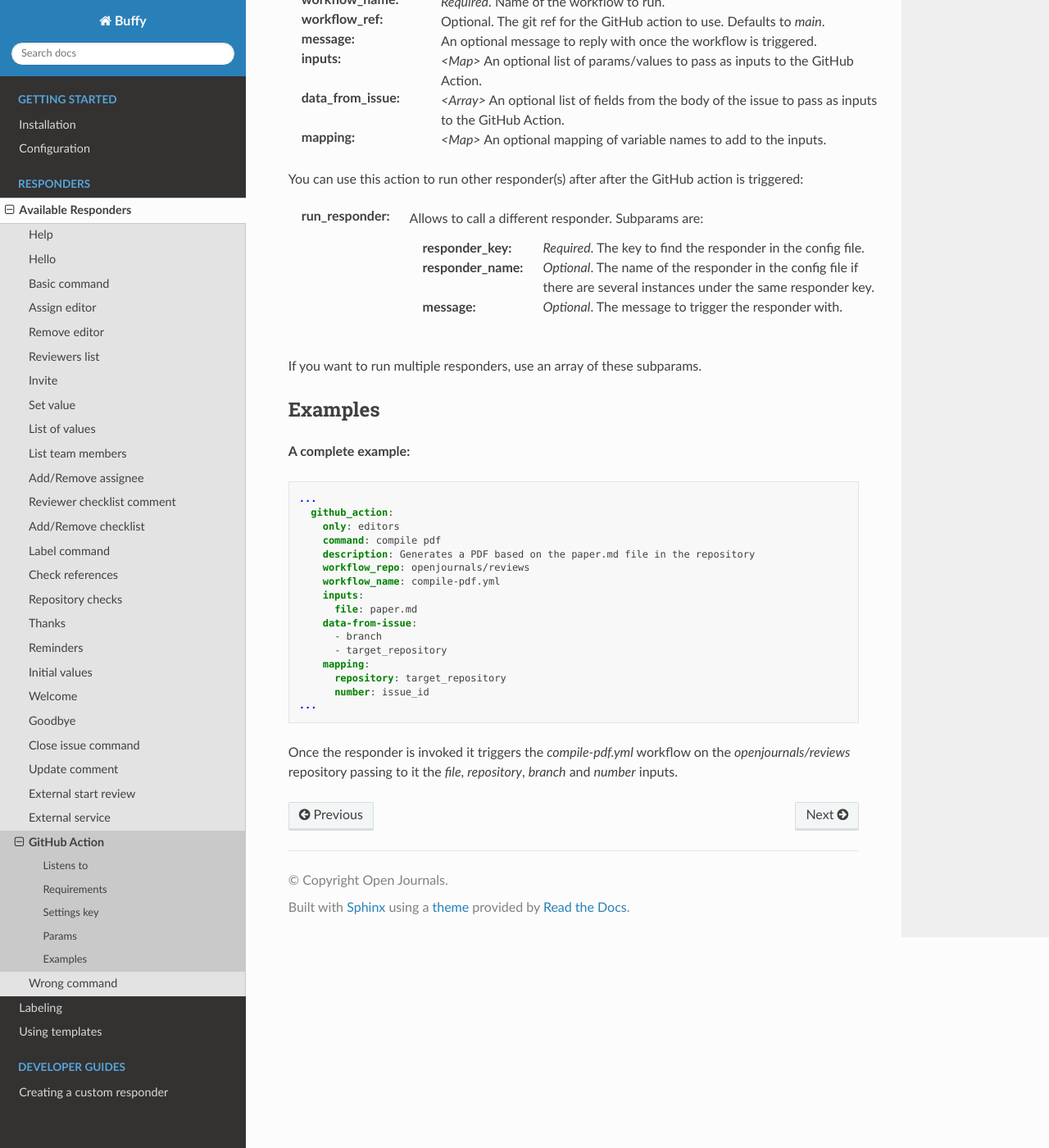
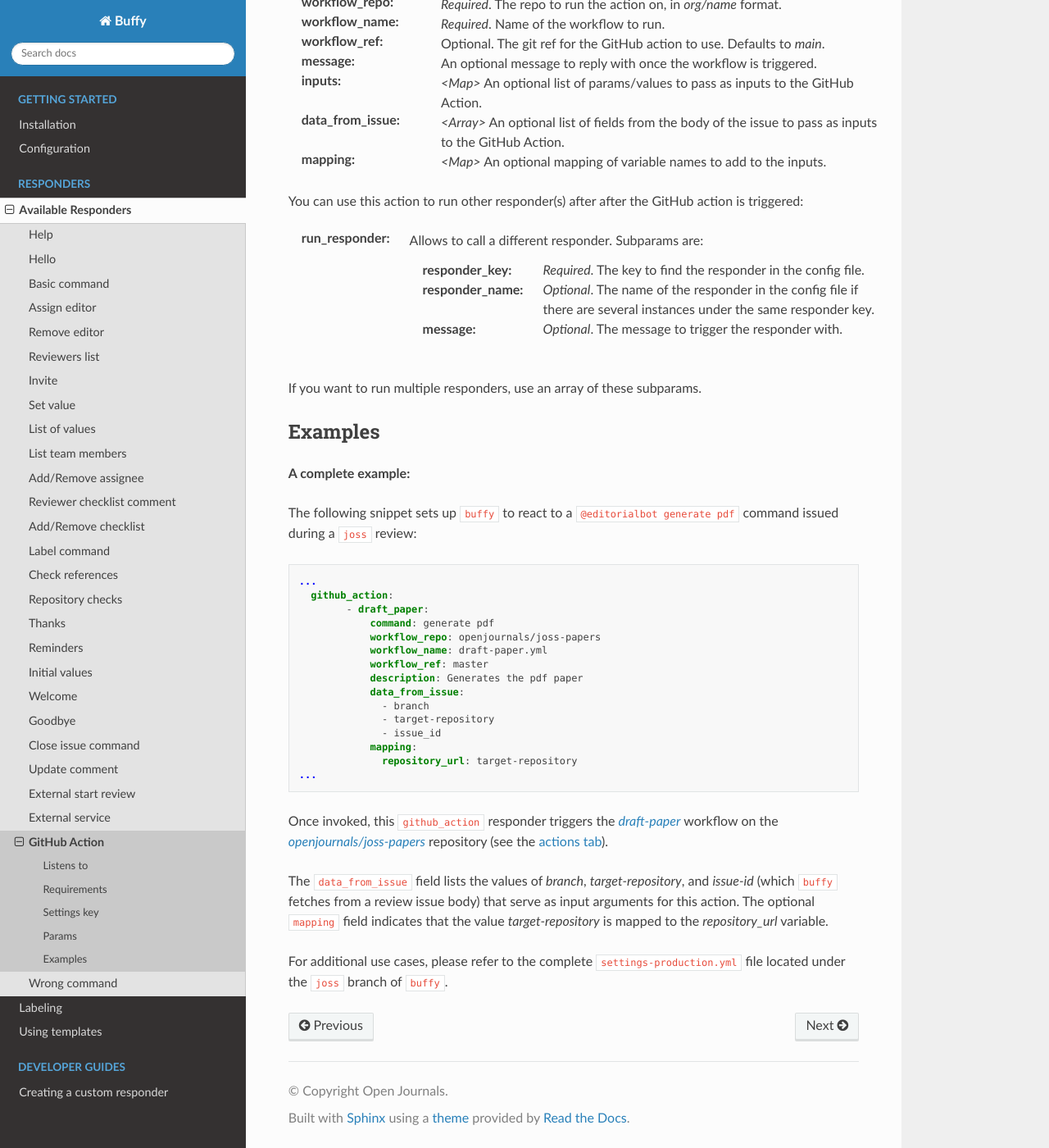
Before and after one commit to openjournals/buffy, a Sphinx documentation site: the page built from docs/responders/github_action.md, in a window 1280 px wide and 1400 px high, scrolled down 961 px. Shown: the whole window at 82% size. Built offline with Sphinx 7.4.7 and the Read the Docs theme 2.0.0, drawn with Linux system fonts in a browser that asks for light colours; some of the changed text lies outside the part shown.

Commit message:
[ENH] Documentation for the github_action responder

````diff
--- a/docs/responders/github_action.md
+++ b/docs/responders/github_action.md
@@ -1,7 +1,7 @@
 GitHub Action
 =============
 
-This responder triggers a workflow run on a GitHub Action using the GitHub API. Optionally if the call is successful (not the result of the workflow run but the call to trigger it) a reply message can be posted as a comment in the issue.
+This `buffy` responder dispatches an event to trigger a GitHub Action workflow in a repository, where the workflow is defined by a `.github/workflows/*.yaml` file. If desired, upon a successful event dispatch to trigger the workflow (not the outcome of the workflow run), a reply message can be posted as a comment in the (corresponding review) issue.
 Allows [labeling](../labeling).
 
 ## Listens to
@@ -17,7 +17,7 @@
 
 ## Requirements
 
-Some parameters are required for the responder to work: the `command` to invoke it, and the `workflow_repo` and `workflow_name` values to identify the action to run. All can be set using the settings YAML file.
+Some parameters are required for the responder to work: the `command` to invoke it, and the `workflow_repo` and `workflow_name` values to identify the action to run. All can be set using the respective settings YAML file (e.g., `buffy/config/settings-<environment>.yml`).
 
 ## Settings key
 
@@ -54,22 +54,29 @@
 ## Examples
 
 **A complete example:**
+
+The following snippet sets up `buffy` to react to a `@editorialbot generate pdf` command issued during a `joss` review:
+
 ```yaml
 ...
   github_action:
-    only: editors
-    command: compile pdf
-    description: Generates a PDF based on the paper.md file in the repository
-    workflow_repo: openjournals/reviews
-    workflow_name: compile-pdf.yml
-    inputs:
-      file: paper.md
-    data-from-issue:
-      - branch
-      - target_repository
-    mapping:
-      repository: target_repository
-      number: issue_id
+        - draft_paper:
+            command: generate pdf
+            workflow_repo: openjournals/joss-papers
+            workflow_name: draft-paper.yml
+            workflow_ref: master
+            description: Generates the pdf paper
+            data_from_issue:
+              - branch
+              - target-repository
+              - issue_id
+            mapping:
+              repository_url: target-repository
 ...
 ```
-Once the responder is invoked it triggers the _compile-pdf.yml_ workflow on the _openjournals/reviews_ repository passing to it the _file_, _repository_, _branch_ and _number_ inputs.
+
+Once invoked, this `github_action` responder triggers the [_draft-paper_](https://github.com/openjournals/joss-papers/blob/main/.github/workflows/draft-paper.yml) workflow on the [_openjournals/joss-papers_](https://github.com/openjournals/joss-papers) repository (see the [actions tab](https://github.com/openjournals/joss-papers/actions)).
+
+The `data_from_issue` field lists the values of _branch_, _target-repository_, and _issue-id_ (which `buffy` fetches from a review issue body) that serve as input arguments for this action. The optional `mapping` field indicates that the value _target-repository_ is mapped to the _repository_url_ variable.
+
+For additional use cases, please refer to the complete [`settings-production.yml`](https://github.com/openjournals/buffy/blob/joss/config/settings-production.yml) file located under the `joss` branch of `buffy`.
````
